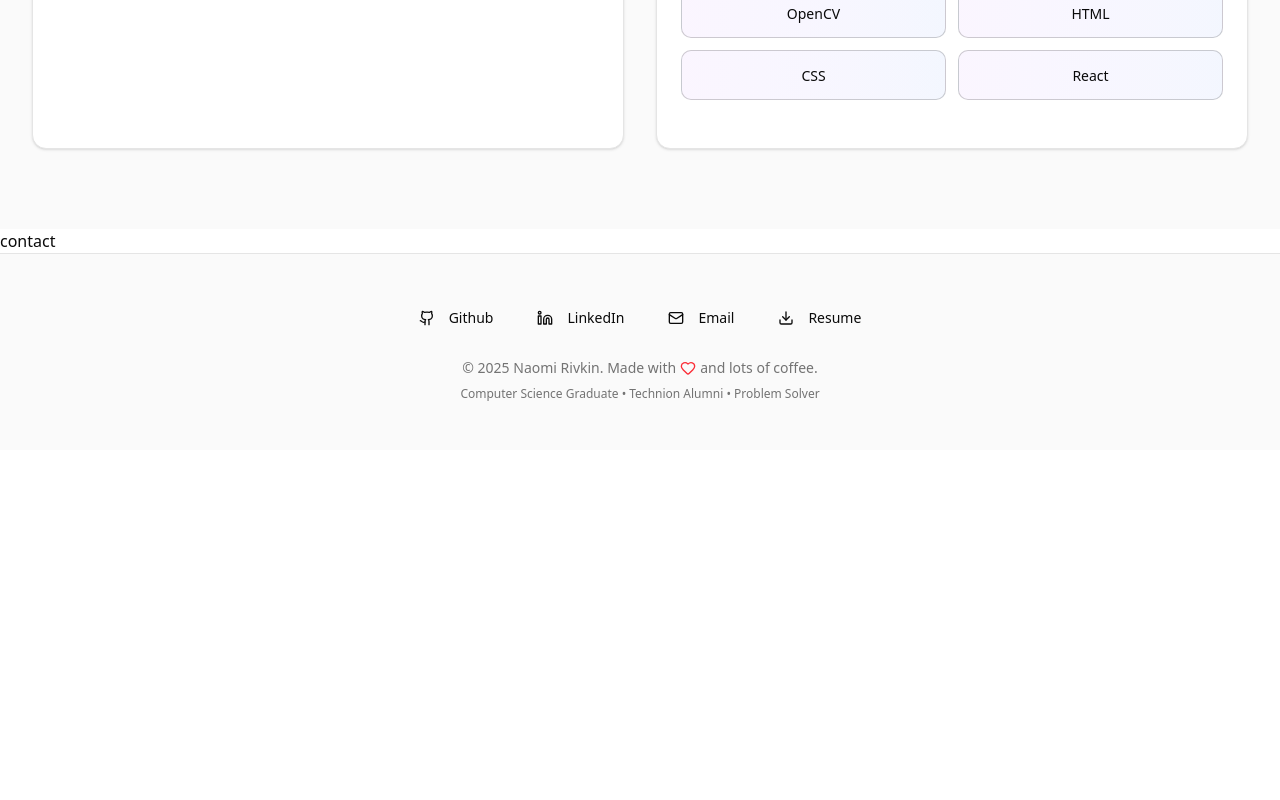
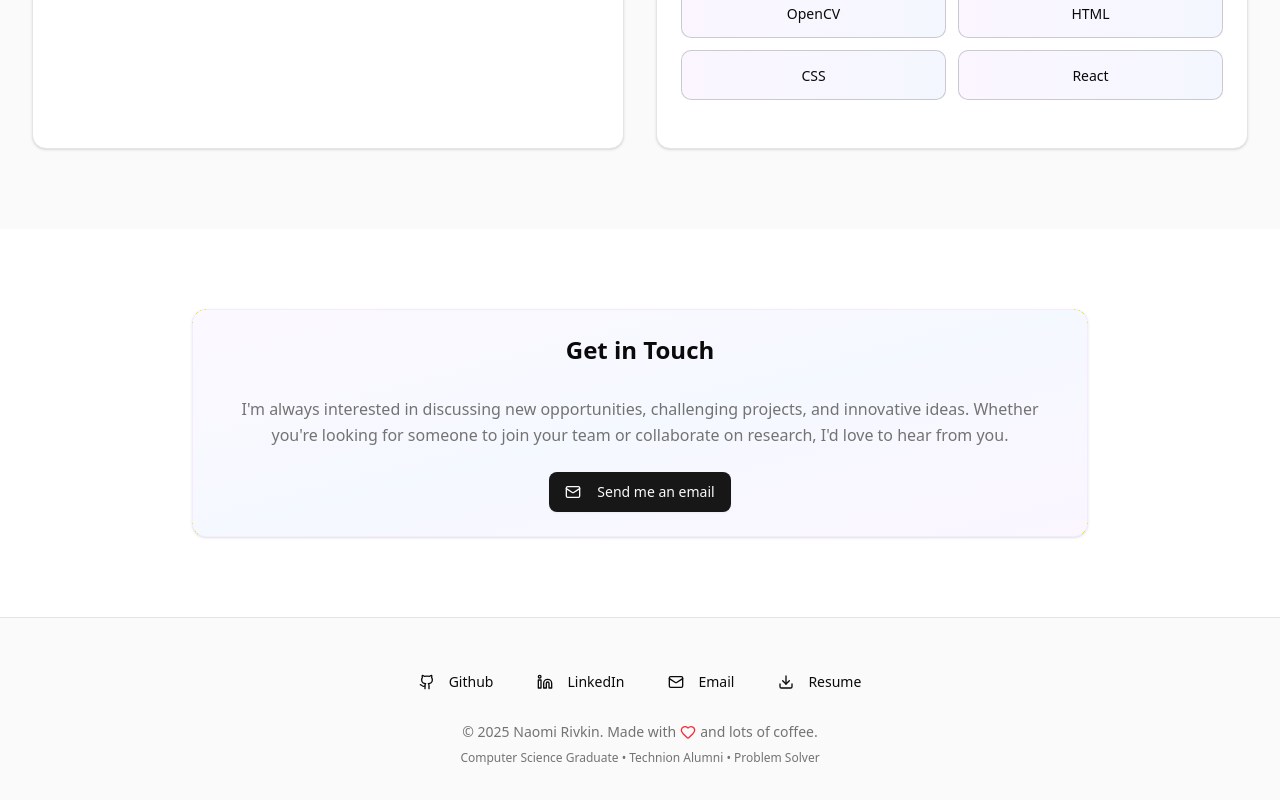
Before and after one commit to NaomiRiv/naomi-portfolio, a React (Vite) app: page / in a window 1280 px wide. Shown: the part 4841-5641 px from the top of the page. Before the commit the page ends 5291 px from the top, so only its background shows below. Built offline with nearby package versions, Linux system fonts and the light colour scheme.

Commit message:
Add contact section

```diff
--- a/src/components/sections/contact.tsx
+++ b/src/components/sections/contact.tsx
@@ -1,3 +1,44 @@
+import { Card, CardContent, CardHeader, CardTitle } from "@/components/ui/card";
+import { Button } from "@/components/ui/button";
+import { Mail } from "lucide-react";
+import { motion } from "framer-motion";
+
 export function Contact() {
-  return <section id="contact">contact</section>;
+  return (
+    <section id="contact" className="py-20 px-4 sm:px-6 lg:px-8">
+      <div className="container max-w-4xl mx-auto">
+        <div className="grid grid-cols-1 md:grid-cols-1 gap-12 items-center">
+          <motion.div
+            className="space-y-8"
+            initial={{ opacity: 0, x: 50 }}
+            whileInView={{ opacity: 1, x: 0 }}
+            animate={{ opacity: 1, x: 0 }}
+            transition={{ duration: 0.6 }}
+            viewport={{ once: true }}
+          >
+            <Card className="bg-gradient-to-br from-purple-400/5 via-blue-500/5 to-purple-500/5 border-purple-400/10">
+              <CardHeader className="text-center">
+                <CardTitle className="text-2xl">Get in Touch</CardTitle>
+              </CardHeader>
+              <CardContent className="space-y-6 text-center">
+                <p className="text-muted-foreground leading-relaxed">
+                  I'm always interested in discussing new opportunities,
+                  challenging projects, and innovative ideas. Whether you're
+                  looking for someone to join your team or collaborate on
+                  research, I'd love to hear from you.
+                </p>
+
+                <Button size="lg" className=" group" asChild>
+                  <a href="mailto:naomi@dotcore.co.il">
+                    <Mail className="w-5 h-5 mr-2 group-hover:scale-110 transition-transform" />
+                    Send me an email
+                  </a>
+                </Button>
+              </CardContent>
+            </Card>
+          </motion.div>
+        </div>
+      </div>
+    </section>
+  );
 }
```
